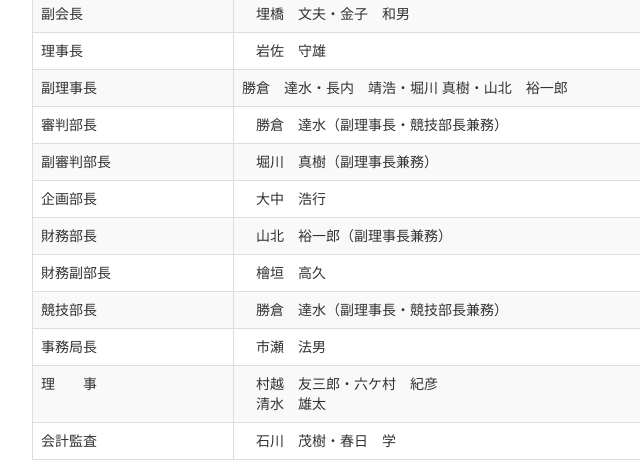
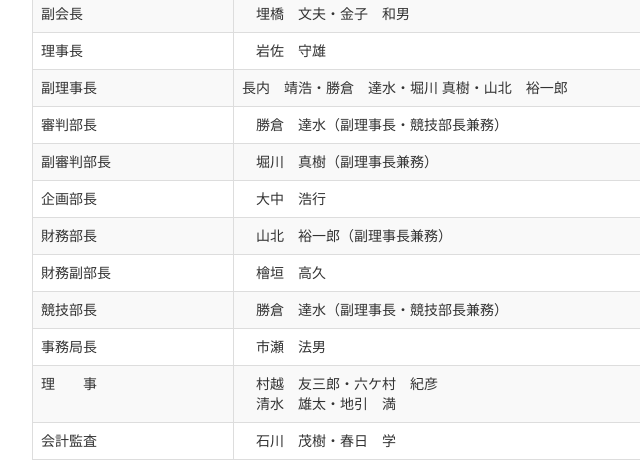
Before and after one commit to sakae-baseball/sakae-baseball-public, a website: page app/yakuin.html in a window 1280 px wide. Shown: the part 251-724 px from the top of the page, 111-751 px from the left. Drawn offline with nearby package versions, Linux system fonts and the light colour scheme; files that its build step writes are made by us from their sources; files whose address does not match are found by name.

Commit message:
役員名簿の副理事長と審判部長の情報を修正しました

```diff
--- a/app/yakuin.html
+++ b/app/yakuin.html
@@ -104,7 +104,7 @@
       </TR>
       <TR>
         <TD>副理事長</TD>
-        <TD>勝倉　達水・長内　靖浩・堀川 真樹・山北　裕一郎</TD>
+        <TD>長内　靖浩・勝倉　達水・堀川 真樹・山北　裕一郎</TD>
       </TR>
       <TR>
         <TD>審判部長</TD>
@@ -139,7 +139,7 @@
         </TD>
         <TD>
           　村越　友三郎・六ケ村　紀彦<BR>
-          　清水　雄太
+          　清水　雄太・地引　満
         </TD>
       </TR>
       <TR>
```
